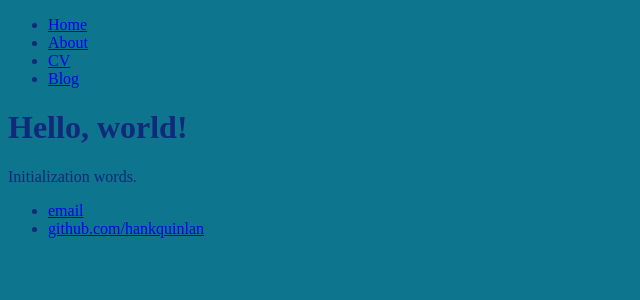
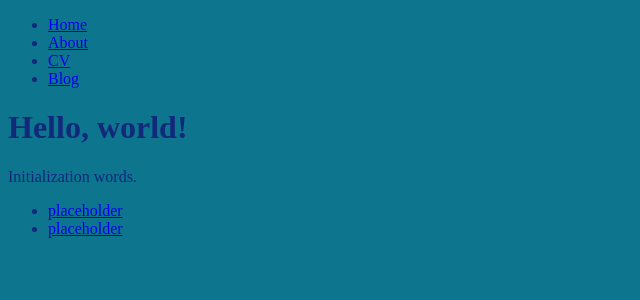
Before and after one commit to adupuis2/adupuis2.github.io, a Jekyll site: the page built from index.html, in a window 1280 px wide. Shown: the top 300 px of the page, without its empty margins (0-640 px from the left). Built offline with Jekyll 4.4.1, drawn with Linux system fonts in a browser that asks for light colours.

Commit message:
removed copy-pasted personal information.

```diff
--- a/_layouts/default.html
+++ b/_layouts/default.html
@@ -21,8 +21,8 @@
 			</div><!-- /.container -->
 			<footer>
 	    		<ul>
-	        		<li><a href="mailto:hankquinlanhub@gmail.com">email</a></li>
-	        		<li><a href="https://github.com/hankquinlan">github.com/hankquinlan</a></li>
+	        		<li><a href="#">placeholder</a></li>
+	        		<li><a href="#">placeholder</a></li>
 				</ul>
 			</footer>
 		</body>
```
